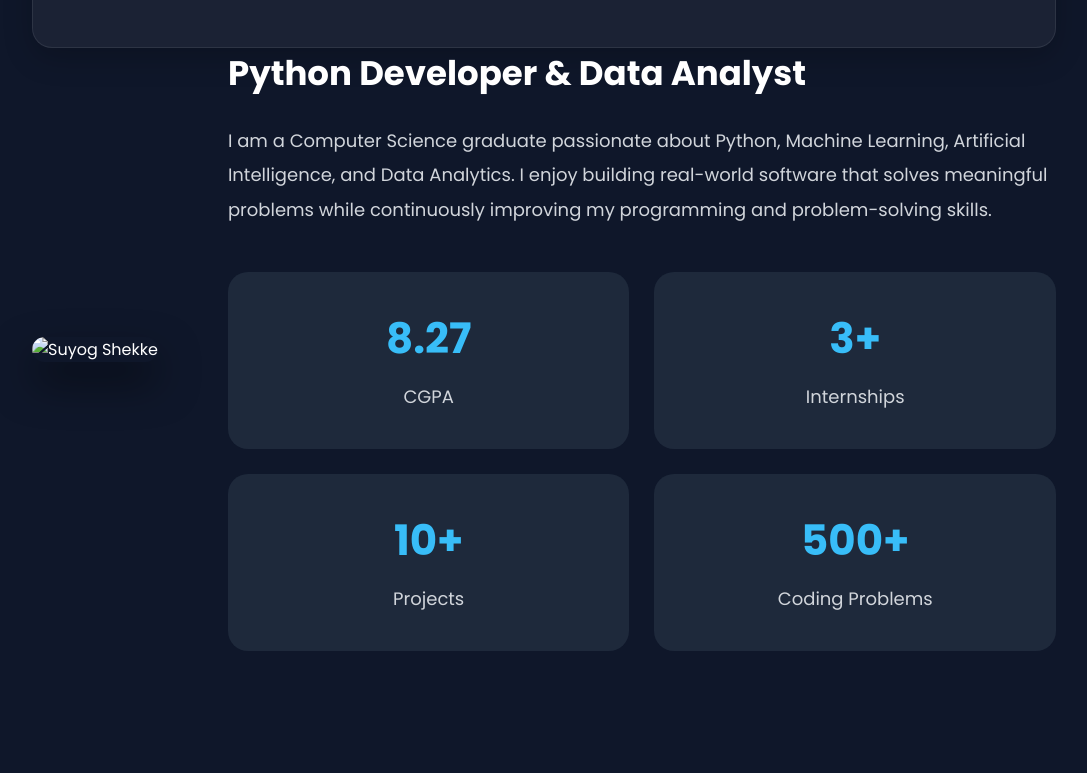
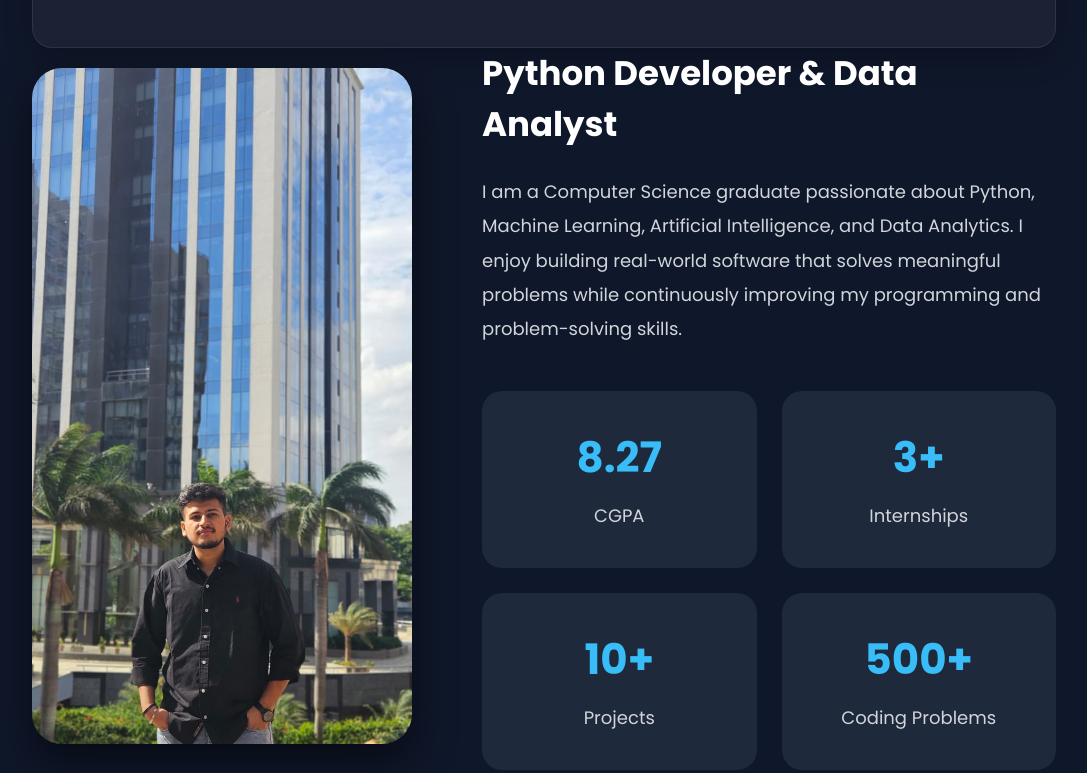
Before and after one commit to suyog17-27/portfolio, a plain HTML site: page index.html in a window 1280 px wide. Shown: the part 1618-2391 px from the top of the page, without its empty margins (96-1183 px from the left). Drawn offline with nearby package versions, Linux system fonts and the light colour scheme.

```diff
--- a/index.html
+++ b/index.html
@@ -190,7 +190,7 @@ About Me
 
 <div class="about-image">
 
-<img src="assets/profile.jpg" alt="Suyog Shekke">
+<img src="assets/profile.jpeg" alt="Suyog Shekke">
 
 </div>
 
```
